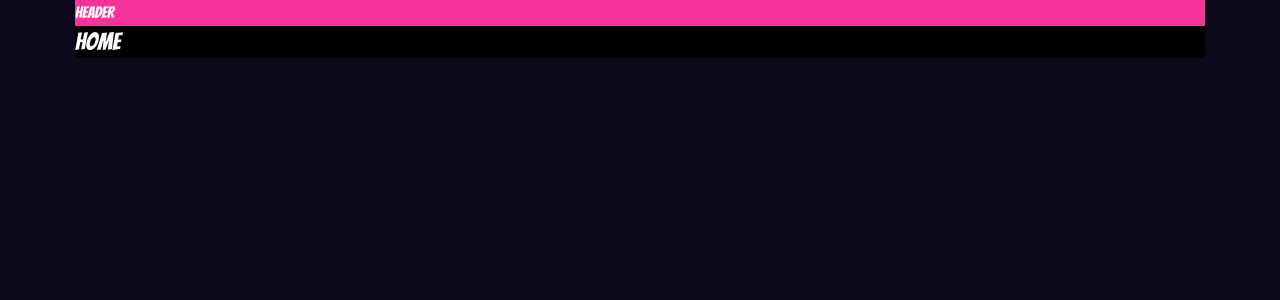
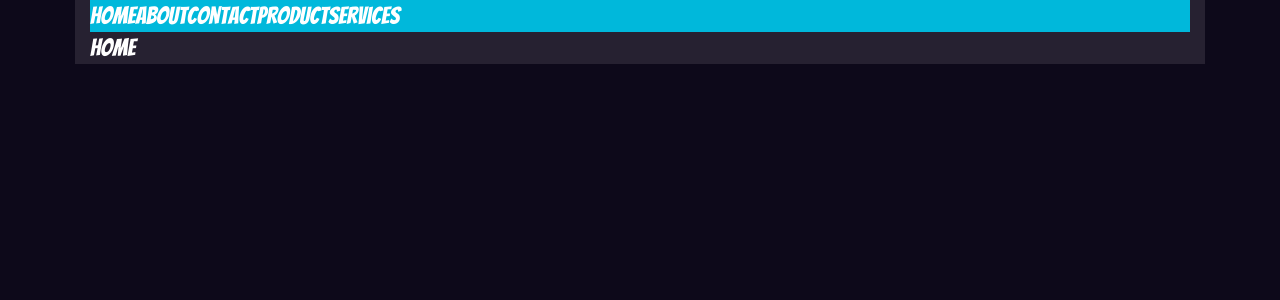
Before and after one commit to Umair-dev55/umair-ali-dev, a Next.js app: page / in a window 1280 px wide. Shown: the top 300 px of the page. Built offline with nearby package versions, Linux system fonts and the light colour scheme.

Commit message:
add components

```diff
--- a/src/app/Components/Sidebar.jsx
+++ /dev/null
@@ -1,16 +0,0 @@
-const Sidebar = () => {
-  return (
-    <div className="lg:block hidden">
-      <div className="bg-amber-600  fixed left-0 h-screen ">
-        <div className="flex flex-col justify-center h-screen items-center text-[16px] p-10">
-          <a href="">Home</a>
-          <a href="">About</a>
-          <a href="">Contact</a>
-          <a href="">Product</a>
-        </div>
-      </div>
-    </div>
-  );
-};
-
-export default Sidebar;
--- a/src/app/layout.js
+++ b/src/app/layout.js
@@ -1,6 +1,5 @@
 import { Bangers } from "next/font/google";
 import "./globals.css";
-import Sidebar from "./Components/Sidebar";
 import MainNav from "./Components/MainNav";
 import Header from "./Components/Header";
 
@@ -24,11 +23,13 @@ export default function RootLayout({ children }) {
     >
       <body className="min-h-full flex flex-col">
         <div className="flex">
-          <div className="text-2xl hidden 2xl:flex justify-center items-center w-[285px] h-screen bg-accent">
-            Sidebar
+          <div className="text-2xl hidden 2xl:flex  w-[285px] h-screen bg-secondary">
+            <MainNav />
           </div>
-          <div className="w-full bg-black mx-auto max-w-[1130px]">
-            <div className="bg-pink-500">Header</div>
+          <div className="w-full bg-pink-50/10 px-[15px] mx-auto max-w-[1130px]">
+            <header>
+              <Header />
+            </header>
             <div>{children}</div>
           </div>
         </div>
```
